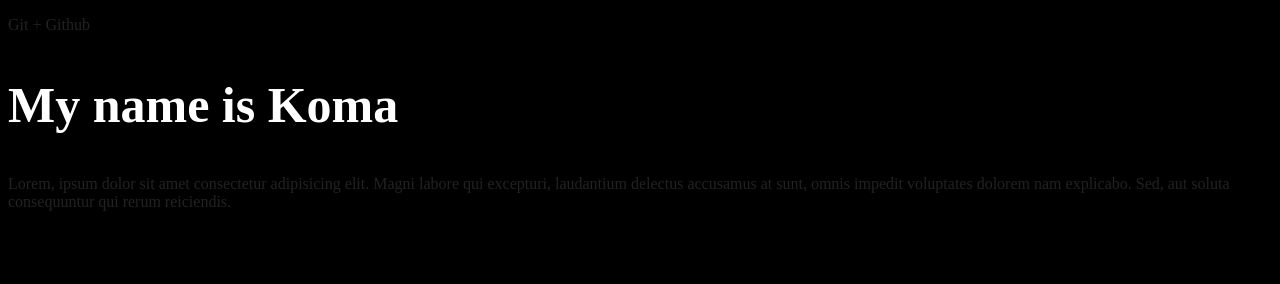
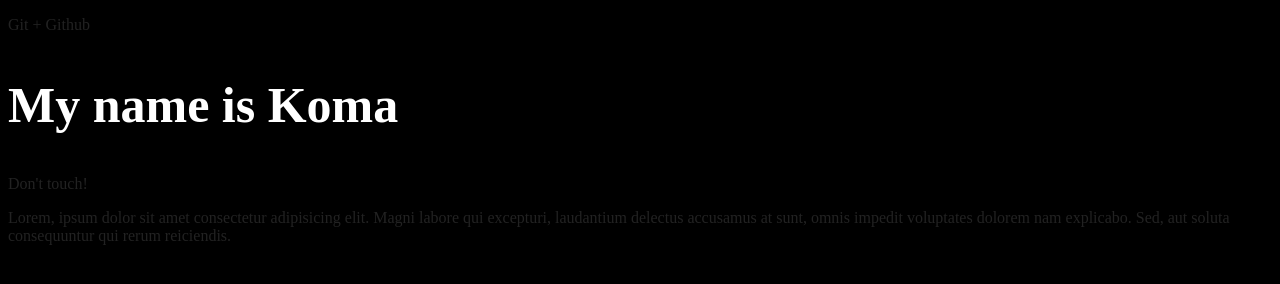
Before and after one commit to kamilMaksudov/gitTEST, a website: page index.html in a window 1280 px wide. Drawn offline with Linux system fonts and the light colour scheme.

Commit message:
A new parag

```diff
--- a/index.html
+++ b/index.html
@@ -9,6 +9,7 @@
 <body>
     <p>Git + Github</p>
     <h2>My name is Koma</h2>
+    <p>Don't touch!</p>
     <p>Lorem, ipsum dolor sit amet consectetur adipisicing elit. Magni labore qui excepturi, laudantium delectus accusamus at sunt, omnis impedit voluptates dolorem nam explicabo. Sed, aut soluta consequuntur qui rerum reiciendis.</p>
 </body>
 </html>
```
